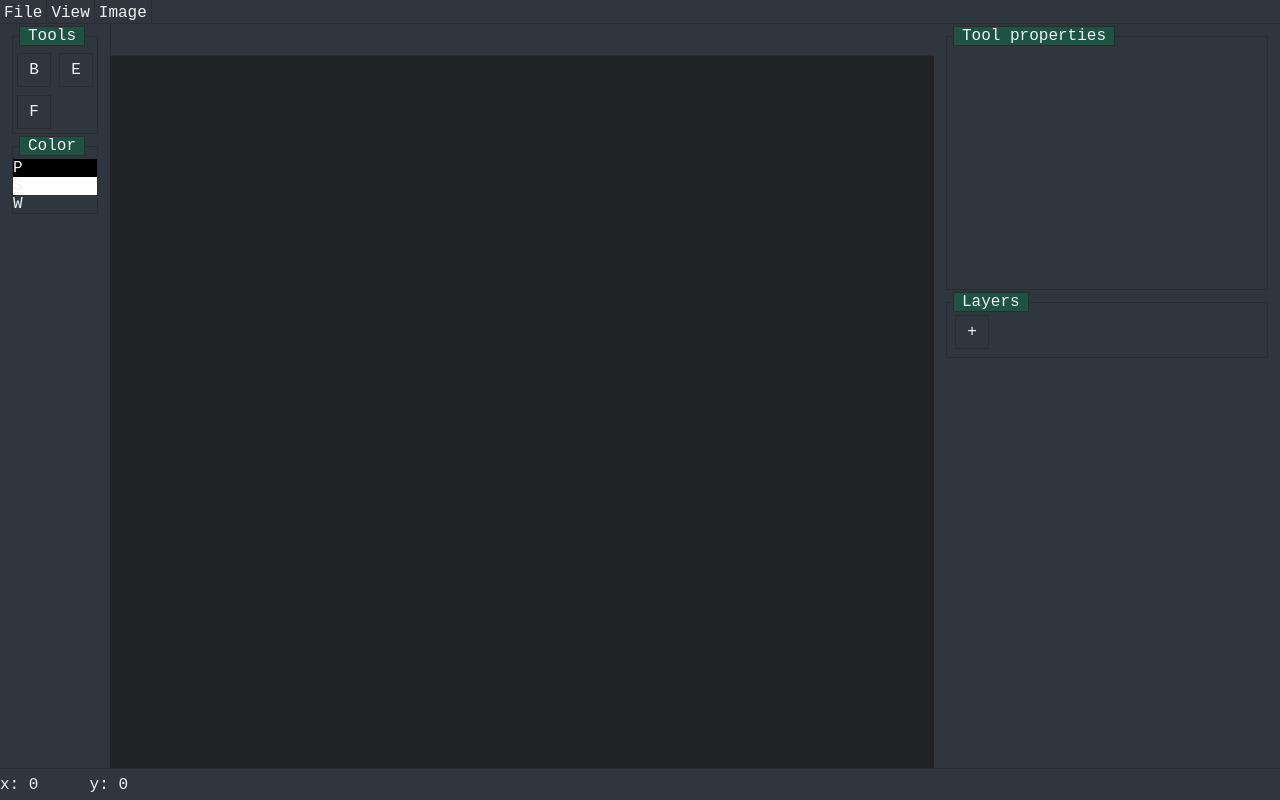
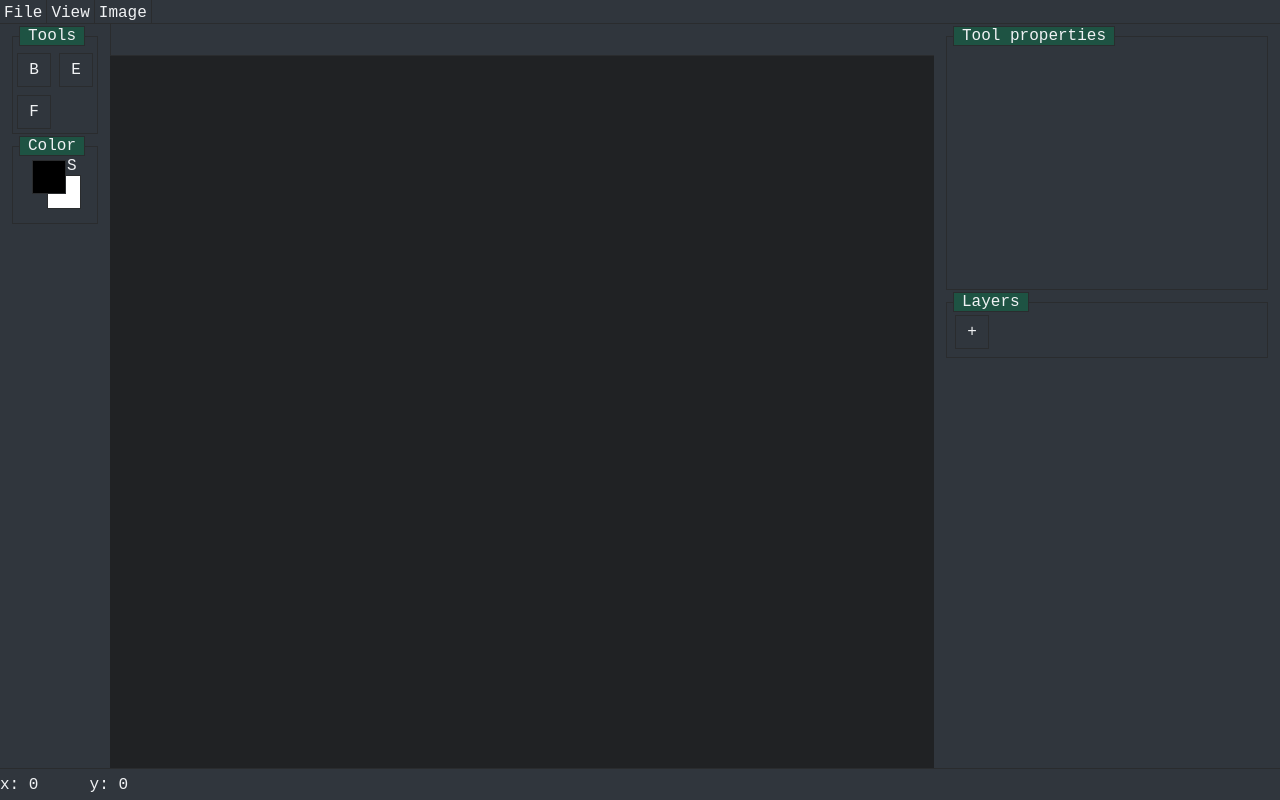
Before and after one commit to CataractJustice/Mezu, a React (Create React App) app in the folder client/: page / in a window 1280 px wide. Built offline with nearby package versions, Linux system fonts and the light colour scheme.

Commit message:
color picker, fix division by zero

```diff
--- a/client/src/EditorPage/ColorPicker/ColorPicker.css
+++ b/client/src/EditorPage/ColorPicker/ColorPicker.css
@@ -0,0 +1,43 @@
+
+.ColorPickerContainer
+{
+	display: flex;
+	flex-flow: column;
+	align-items: center;
+	position: relative;
+}
+
+.ColorPickerContainer .ColorPreviews
+{
+	position: relative;
+	height: 64px;
+	width: 48px;
+}
+
+.ColorPickerPrimaryColor, .ColorPickerSecondaryColor
+{
+	position: absolute;
+	border: 1px solid var(--inset-color);
+	width: 32px;
+	height: 32px;
+}
+
+.ColorPickerSecondaryColor
+{
+	left: 16px;
+	top: 16px;
+}
+
+.ColorPickerPrimaryColor
+{
+	top: -16px;
+	left: -16px;
+}
+
+.ColorPickerSwapColorsButton
+{
+	cursor: pointer;
+	position: absolute;
+	top: 10px;
+	left: 54px
+}
--- a/client/src/EditorPage/ColorPicker/ColorPicker.jsx
+++ b/client/src/EditorPage/ColorPicker/ColorPicker.jsx
@@ -3,6 +3,7 @@ import { useContext } from "react";
 import DialogPopup from "../../Components/DialogPopup";
 import ChooseColorDialog from "../ChooseColorDialog/ChooseColorDialog";
 import { EditorContext } from "../Editor";
+import "./ColorPicker.css";
 
 export default function ColorPicker(props)
 {
@@ -14,19 +15,17 @@ export default function ColorPicker(props)
 		<div className="ColorPreviews" onClick={()=>{
 			setDialogOpen(true)
 		}}>
+			<div className="ColorPickerSecondaryColor" style={{
+				backgroundColor: `rgba(${editor.secondaryColor[0]}, ${editor.secondaryColor[1]}, ${editor.secondaryColor[2]}, ${editor.secondaryColor[3]/255})`
+			}}>
 			<div className="ColorPickerPrimaryColor" style={{
 				backgroundColor: `rgba(${editor.primaryColor[0]}, ${editor.primaryColor[1]}, ${editor.primaryColor[2]}, ${editor.primaryColor[3]/255})`
 			}}>
-				P
 			</div>
-			<div className="ColorPickerSecondaryColor" style={{
-				backgroundColor: `rgba(${editor.secondaryColor[0]}, ${editor.secondaryColor[1]}, ${editor.secondaryColor[2]}, ${editor.secondaryColor[3]/255})`
-			}}>
-				S
 			</div>
 		</div>
-		<div className="ColorPickerSwapColorsButton">
-			W
+		<div className="ColorPickerSwapColorsButton" onClick={editor.swapToolColors}>
+			S
 		</div>
 	</div>
 
--- a/client/src/Tools/BrushTool.js
+++ b/client/src/Tools/BrushTool.js
@@ -117,9 +117,9 @@ export default class BrushTool
 
 	onMouseMove(args)
 	{
+		if(!this.active) return;
 		const bx = parseInt(args.px) - parseInt(this.brushMask.width/2);
 		const by = parseInt(args.py) - parseInt(this.brushMask.height/2);
-		if(!this.active) return;
 		if(Math.sqrt((this.lastX - bx) * (this.lastX - bx) + (this.lastY - by) * (this.lastY - by)) < this.brushStep) return;
 		this.editBoundingBox = {
 			minX: Math.min(bx, this.editBoundingBox.minX),
@@ -157,6 +157,7 @@ export default class BrushTool
 		const dx = bx - this.lastX;
 		const dy = by - this.lastY;
 		const length = Math.sqrt(dx*dx+dy*dy);
+		if(!length) return;
 		const steps = length / this.brushStep;
 		const adjustedMaxSteps = brushMaxSteps / (1.0 + (this.brushMask.width * this.brushMask.height) / 500.0)
 		const stepLength = (steps > adjustedMaxSteps) ? (length / adjustedMaxSteps) : (this.brushStep);
```
